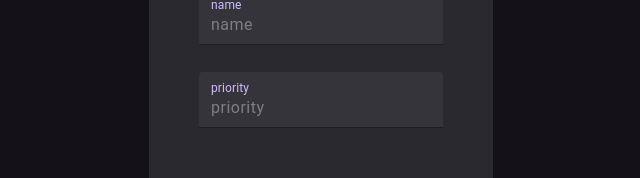
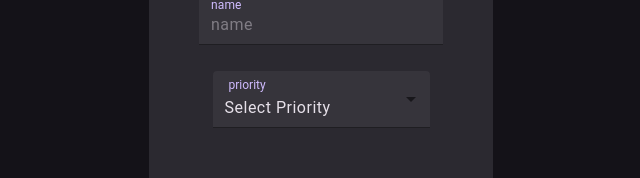
Before and after one commit to ReyhaneBstp/task_manager, a React (Vite) app: page /create in a window 1280 px wide. Shown: the part 321-499 px from the top of the page, without its empty margins (327-967 px from the left). Built offline with nearby package versions, Linux system fonts and the light colour scheme; data requests are answered from the project's data file; sample sign-in values are in the browser's storage.

Commit message:
[style] some changes in ui of create page

```diff
--- a/db.json
+++ b/db.json
@@ -103,6 +103,13 @@
       "priority": "2",
       "status": false,
       "id": "c1e5d4e7-2728-497b-a984-cbb1af2ce5a3",
+      "userId": "27a18898-b5df-4d83-b898-9ee542a149d8"
+    },
+    {
+      "title": "pizza",
+      "priority": "medium",
+      "status": true,
+      "id": "a28bce0d-2c75-437b-a3b6-9529d1a5cf1a",
       "userId": "27a18898-b5df-4d83-b898-9ee542a149d8"
     }
   ],
--- a/src/pages/create/Create.tsx
+++ b/src/pages/create/Create.tsx
@@ -7,6 +7,9 @@ import axios from 'axios';
 import { v4 as uuidv4 } from 'uuid';
 import { useAppContext } from '../../provider/AppContext';
 import { validateTaskTitle , validateTaskPriority } from "../../utilities/validateInputs";
+import { Select, MenuItem } from '@mui/material';
+import { blue } from "@material-ui/core/colors";
+
 
 
 interface User {
@@ -28,9 +31,10 @@ const Create = () => {
     const handleNameChange = (e: React.ChangeEvent<HTMLInputElement>) => {
         setTaskName(e.target.value);
     };
-    const handlePriorityChange = (e: React.ChangeEvent<HTMLInputElement>) => {
-        setPriority(e.target.value);
+    const handlePriorityChange = (e: React.ChangeEvent<{ value: unknown }>) => {
+        setPriority(e.target.value as string);
     };
+
 
 
     const validateInput = () => {
@@ -90,20 +94,33 @@ const Create = () => {
                     </div>
 
                     <div className='inputs-container'>
-                        <TextField
-                        className='inputs'
+                        <div className="input-title"> priority</div>
+                        <Select
+                            className='select-proprity'
                             label="priority"
-                        placeholder='priority'
+                            value={priority}
+                            onChange={handlePriorityChange}
+                            displayEmpty
                             variant="filled"
                             error={priorityError}
                             helperText={priorityErrorMsg}
-                        onChange={handlePriorityChange}
                             InputLabelProps={{
                                 style: { color: 'var(--m-3-sys-dark-primary, #D0BCFF)'},
                                 shrink: true,
                             }}
-                        />
+                            sx={{
+                                textAlign:'left',
+
+                            }}
+                        >
+                            <MenuItem  className="menu-item" value="" disabled>Select Priority</MenuItem>
+                            <MenuItem className="menu-item" value="low">Low</MenuItem>
+                            <MenuItem className="menu-item" value="medium">Medium</MenuItem>
+                            <MenuItem className="menu-item" value="high">High</MenuItem>
+                        </Select>
+                        {priorityError && <p className="error-message">{priorityErrorMsg}</p>}
                     </div>
+
 
                 </form>
 
--- a/src/pages/create/craete.scss
+++ b/src/pages/create/craete.scss
@@ -7,9 +7,37 @@
         .create-form{
         @include formStyle;
         .inputs-container{
+            position: relative;
             .MuiInputBase-input{
                 @include inputStyles;
             }
+            .select-proprity{
+                width: 217px;
+
+            }
+            .error-message{
+                color: #d32f2f;
+                margin: 3px 14px 0;
+                text-align: left;
+                font-size: 0.75rem;
+                font-weight: 400;
+                font-family: "Roboto","Helvetica","Arial",sans-serif;
+            }
+            .input-title{
+
+                position: absolute;
+                z-index: 15;
+                color: #D0BCFF;
+                color: #D0BCFF;
+                font-family: "Roboto","Helvetica","Arial",sans-serif;
+                font-size: 12px;
+                font-style: normal;
+                font-weight: 400;
+                line-height: 16px;
+                left: 16px;
+                top: 6px;
+            }
+
         }
     }
     .button-box{
@@ -29,3 +57,9 @@
         }
     }
 }
+
+.MuiList-root{
+    background-color: #36343B;
+    color: #D0BCFF;
+
+}
```
Lines whose indentation alone changed are shown as unchanged.
